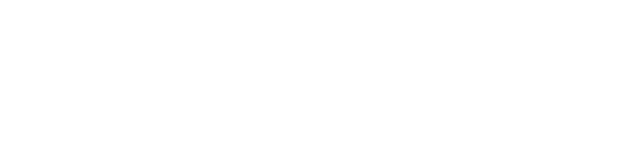
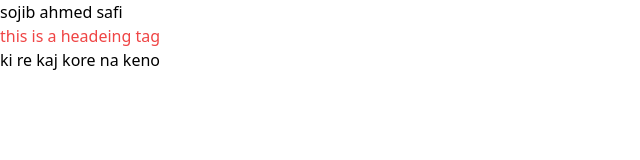
Before and after one commit to SojibAhmed114/tailwind-learn-with-sumit, a website built with Vite: page index.html in a window 1280 px wide. Shown: the whole page, without its empty margins (0-640 px from the left). Built offline with nearby package versions, Linux system fonts and the light colour scheme.

Commit message:
file added two

```diff
--- a/css/main.css
+++ b/css/main.css
@@ -0,0 +1,3 @@
+@tailwind base;
+@tailwind components;
+@tailwind utilities;
--- a/index.html
+++ b/index.html
@@ -7,6 +7,17 @@
     <link rel="stylesheet" href="css/main.css">
 </head>
 <body>
+    <header>
+        <h1>sojib ahmed safi</h1>
+        <h2 class="text-red-500">this is a headeing tag </h2>
+        <p>ki re kaj kore na keno</p>
+    </header>
+    <main>
+
+    </main>
+    <footer>
+
+    </footer>
 
 </body>
 </html>
--- /dev/null
+++ b/postcss.config.js
@@ -0,0 +1,6 @@
+module.exports = {
+  plugins: {
+    tailwindcss: {},
+    autoprefixer: {},
+  },
+}
--- /dev/null
+++ b/tailwind.config.js
@@ -0,0 +1,8 @@
+/** @type {import('tailwindcss').Config} */
+module.exports = {
+  content: ["*"],
+  theme: {
+    extend: {},
+  },
+  plugins: [],
+}
```
Also changed, not shown: package.json (added, +18 -0 lines), 1 other file.
